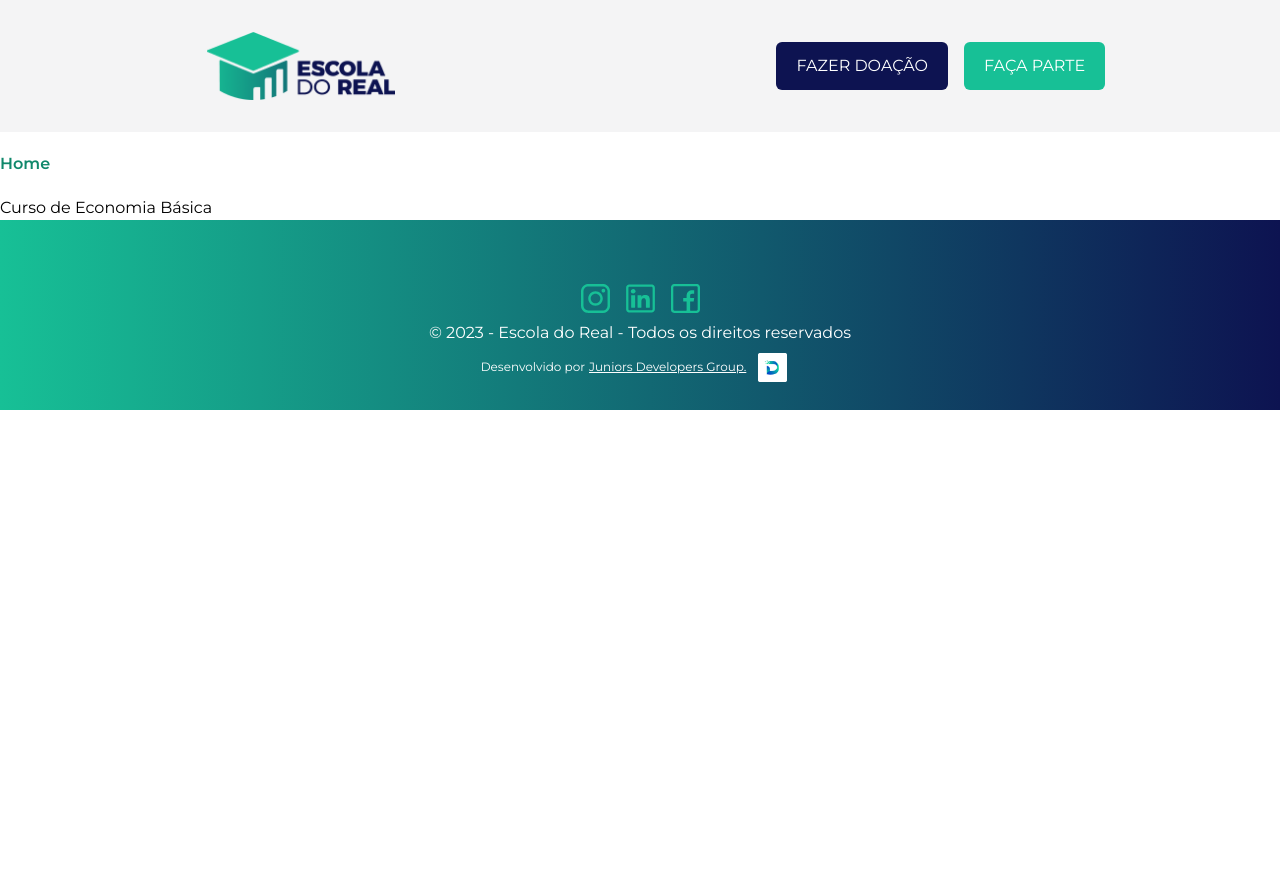
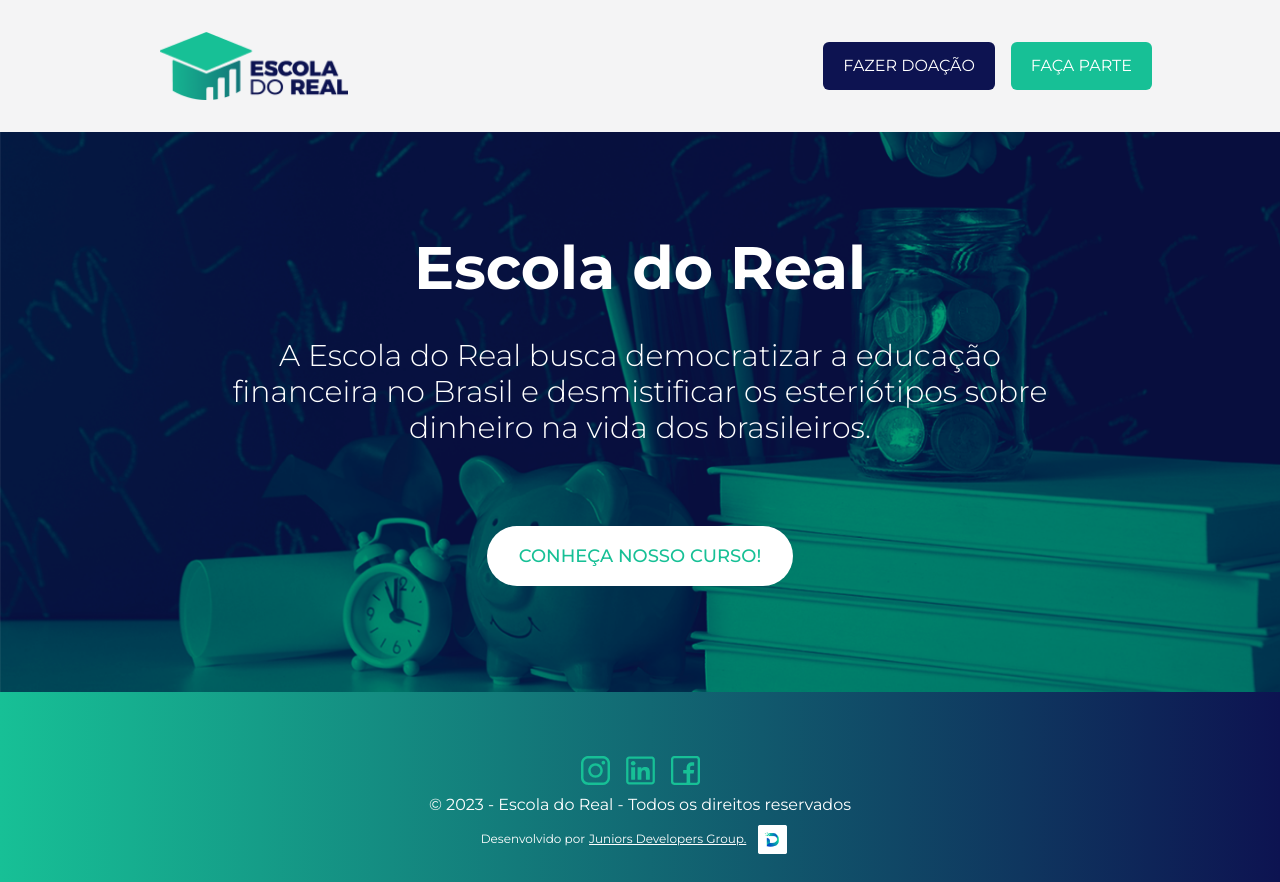
Before and after one commit to luixgabriel/Escola-do-Real, a Next.js app: page / in a window 1280 px wide. Before the commit the page ends 800 px from the top, so only its background shows below. Built offline with nearby package versions, Linux system fonts and the light colour scheme.

Commit message:
Cria o banner da página inicial

```diff
--- /dev/null
+++ b/src/app/banner.tsx
@@ -0,0 +1,21 @@
+import Link from 'next/link'
+
+export default function Banner() {
+  return (
+    <main className="flex h-[70vh] flex-col items-center justify-center bg-[url('/images/banners/main.png')] bg-cover bg-bottom py-32">
+      <h1 className="mb-10 text-center text-6xl font-bold text-white">
+        Escola do Real
+      </h1>
+      <p className="mb-20 w-8/12 text-center text-3xl font-light text-white">
+        A Escola do Real busca democratizar a educação financeira no Brasil e
+        desmistificar os esteriótipos sobre dinheiro na vida dos brasileiros.
+      </p>
+      <Link
+        href={'/curso/economia-basica'}
+        className="inline rounded-full bg-white px-8 py-4 text-lg font-medium uppercase text-green-500 hover:bg-gray-100"
+      >
+        Conheça nosso curso!
+      </Link>
+    </main>
+  )
+}
--- a/src/app/curso/[slug]/module/lesson/index.tsx
+++ b/src/app/curso/[slug]/module/lesson/index.tsx
@@ -29,7 +29,7 @@
       <Link className="flex gap-5" href={`${lesson?.url}`} target="_blank">
         {/* TODO: Adicionar a máscara do ícone de play */}
         <Image
-          className="h-full w-56 rounded-md"
+          className="hidden h-full w-56 rounded-md md:block"
           src={`${lesson?.thumb}`}
           alt="Thumb da aula"
           width={336}
--- a/src/app/curso/[slug]/page.tsx
+++ b/src/app/curso/[slug]/page.tsx
@@ -42,7 +42,7 @@
         width={1440}
         height={360}
       />
-      <section className="px-32">
+      <section className="px-[10%]">
         <h1 className="pb-2 text-3xl font-semibold text-blue-700">
           Cuso de {course.name}
         </h1>
@@ -62,15 +62,15 @@
         </p>
       </section>
 
-      <main className="px-32 py-10">
+      <main className="px-[10%] py-10">
         {course.modules.map((moduleId, index) => (
           <Module key={moduleId} id={moduleId} position={index + 1} />
         ))}
       </main>
 
-      <section className="mb-24 mt-16 px-72">
+      <section className="mb-24 mt-16 px-[20%]">
         <SectionTitle>Nossos Professores</SectionTitle>
-        <div className="grid grid-cols-4 gap-6">
+        <div className="grid grid-cols-1 gap-6 lg:grid-cols-2 xl:grid-cols-4">
           {course.professors.map((professorId) => (
             <Professor key={professorId} id={professorId} />
           ))}
--- a/src/app/curso/[slug]/professor/index.tsx
+++ b/src/app/curso/[slug]/professor/index.tsx
@@ -18,7 +18,7 @@
   return (
     <div className="mt-6 flex flex-col items-center">
       <Image
-        className="mb-3 w-5/12"
+        className="w-18 min-w-12 mb-3"
         src={professor?.image || ''}
         alt={`Foto de ${professor?.name}`}
         width={143}
--- a/src/app/page.tsx
+++ b/src/app/page.tsx
@@ -1,11 +1,9 @@
-import Link from 'next/link'
+import Banner from './banner'
 
 export default function Home() {
-  const content = 'Home'
   return (
     <>
-      <h1 className="py-5 font-semibold text-green-700">{content}</h1>
-      <Link href={'/curso/economia-basica'}>Curso de Economia Básica</Link>
+      <Banner />
     </>
   )
 }
--- a/src/components/Header.tsx
+++ b/src/components/Header.tsx
@@ -2,7 +2,7 @@
 
 export default function Header() {
   return (
-    <header className="flex items-center justify-around bg-zinc-100">
+    <header className="flex items-center justify-between bg-zinc-100 px-[10%]">
       <a href="/">
         <Image
           className="m-8"
--- a/src/components/SectionTitle.tsx
+++ b/src/components/SectionTitle.tsx
@@ -3,7 +3,7 @@
 export default function SectionTitle({ children }: { children: string }) {
   return (
     <div className="mb-6 flex justify-center">
-      <h2 className="inline-block border-b-4 border-green-500 px-4 pb-2 text-2xl font-semibold text-blue-500">
+      <h2 className="inline-block border-b-4 border-green-500 px-4 pb-2 text-center text-2xl font-semibold text-blue-500">
         {children}
       </h2>
     </div>
```
